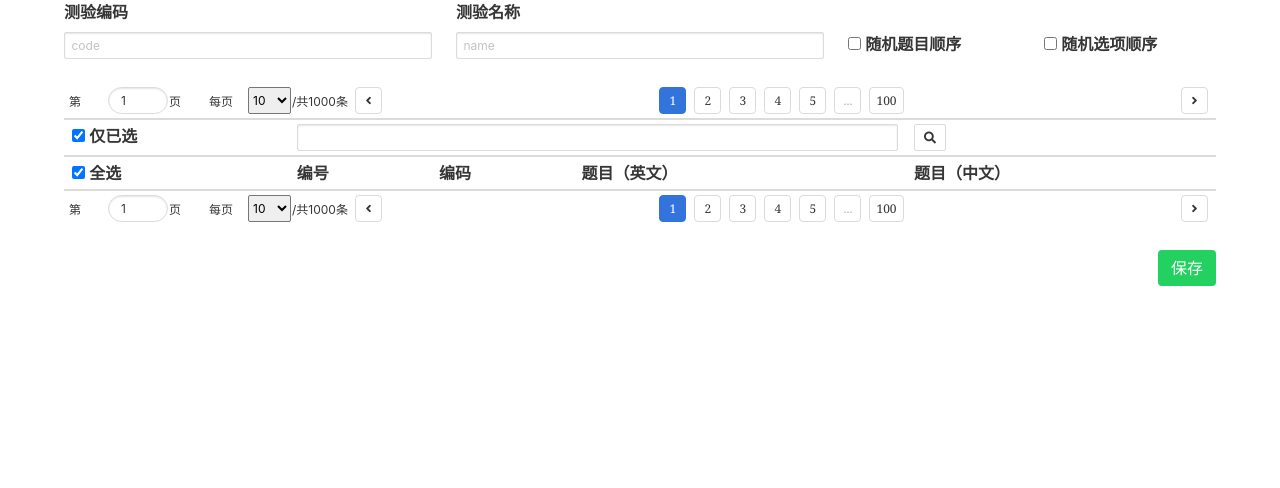
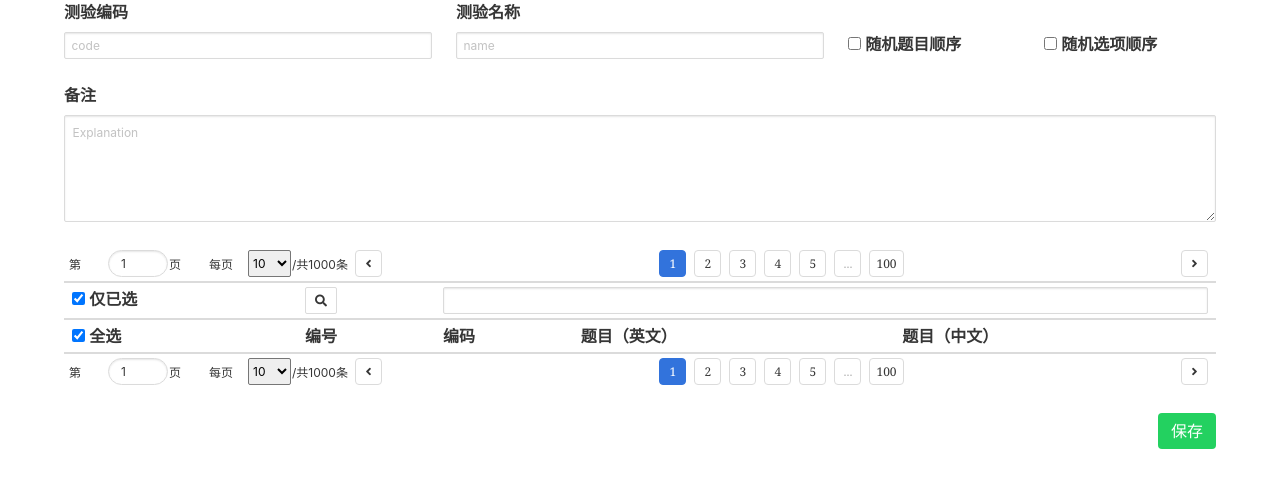
Before and after one commit to starvii/trainier, a Python web app: template template/quiz/edit.html in a window 1280 px wide. Shown: the top 488 px of the page. Run offline with Jinja, Linux system fonts and the light colour scheme; the template is opened without the code that fills it, so the values that code supplies are empty.

Commit message:
添加了备注栏

```diff
--- a/template/quiz/edit.html
+++ b/template/quiz/edit.html
@@ -44,6 +44,17 @@
         </div>
         <div class="columns">
             <div class="column">
+                <div class="field">
+                    <label class="label">备注</label>
+                    <p class="control">
+                        <textarea rows="5" class="textarea is-small" placeholder="Explanation"
+                                  v-model="quiz.comment"></textarea>
+                    </p>
+                </div>
+            </div>
+        </div>
+        <div class="columns">
+            <div class="column">
                 <table class="table is-striped is-narrow is-fullwidth is-hoverable">
                     <thead>
                     <tr>
@@ -59,12 +70,12 @@
                                 <strong>仅已选</strong>
                             </label>
                         </td>
+                        <td><a class="button is-small" title="查找" @click="search()">
+                            <i class="fas fa-search"></i>
+                        </a></td>
                         <td colspan="3">
                             <input class="input is-small" type="text" v-model="kw" @keyup.enter="search()">
                         </td>
-                        <td><a class="button is-small" title="查找" @click="search()">
-                            <i class="fas fa-search"></i>
-                        </a></td>
                     </tr>
                     <tr>
                         <th>
```
